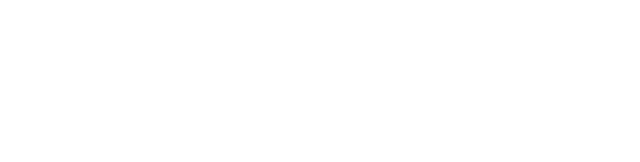
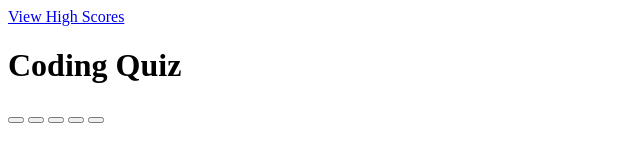
Before and after one commit to JosephW143/Code-Quiz, a plain HTML site: page index.html in a window 1280 px wide. Shown: the whole page, without its empty margins (0-640 px from the left). Drawn offline with Linux system fonts and the light colour scheme.

Commit message:
added quiz template to index.html

```diff
--- a/index.html
+++ b/index.html
@@ -9,9 +9,41 @@
 </head>
 <body>
     <header>
+        <nav>
+            <a href="./score.html">View High Scores</a>
+        </nav>
 
+        <h1>Coding Quiz</h1>
+
+        <div class="timer">
+            <!--Time:00-->
+        </div>
     </header>
     <main>
+        <h2 id="quizHead">
+
+        </h2>
+
+        <button>
+            <!--Start Button-->
+        </button>
+
+        <button id="op1">
+            <!--Option choice 1-->
+        </button>
+        <button id="op2">
+            <!--Option choice 2-->
+        </button>
+        <button id="op3">
+            <!--Option choice 3-->
+        </button>
+        <button id="op4">
+            <!--Option choice 4-->
+        </button>
+
+        <div id="result">
+            <!--Correct!/Wrong!-->
+        </div>
 
     </main>
     <footer>
```
